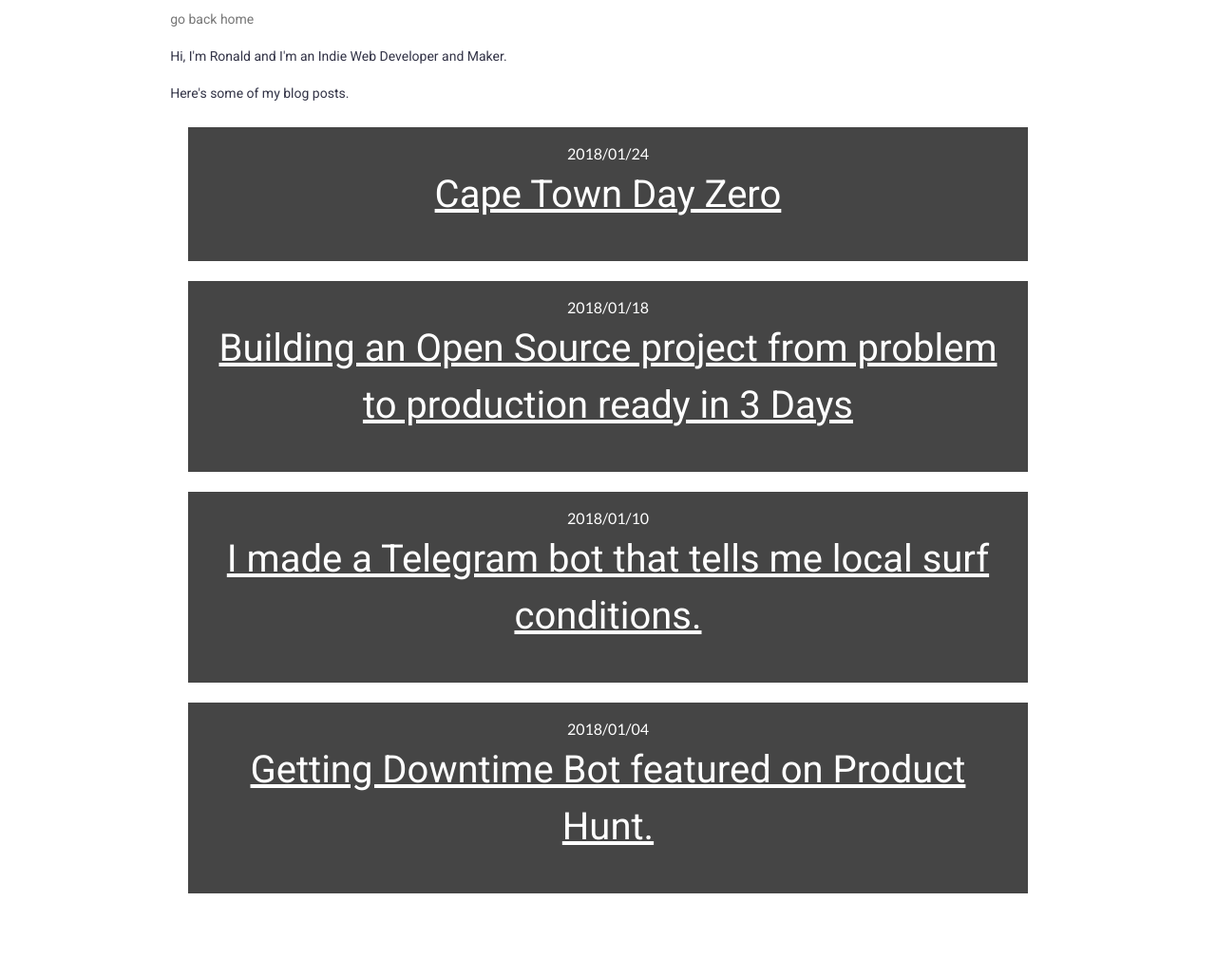
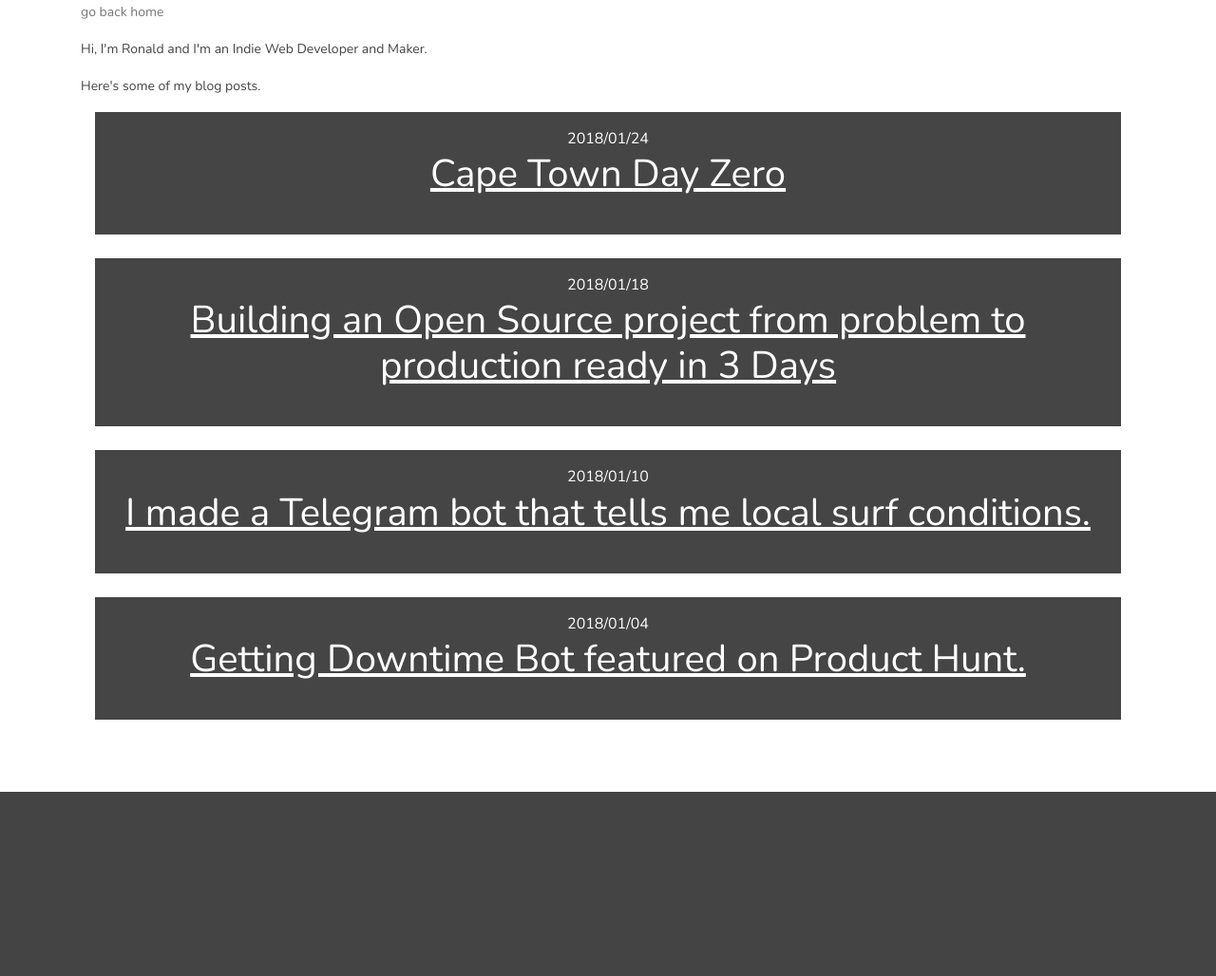
Before and after one commit to burgundy93/flaskblog, a Flask app: page /posts in a window 1280 px wide. Shown: the whole page at 95% size. After the commit the page ends 834 px from the top, so only its background shows below. Run offline with Flask 2, Linux system fonts and the light colour scheme; some libraries are stand-ins or nearby versions.

Commit message:
changed font and add bootstrap

```diff
--- a/static/css/main.css
+++ b/static/css/main.css
@@ -1,7 +1,7 @@
 /*HOME PAGE STYLE*/
 
 html {
-font-family: 'Roboto', sans-serif;
+font-family: 'Nunito', sans-serif;
 }
 
 .head-sect {
@@ -30,6 +30,7 @@ font-family: 'Roboto', sans-serif;
 	color: #000000e3;
 	text-align: center;
 	font-size: 2rem;
+    font-family: 'Nunito', sans-serif;
 }
 
 .profile-pic {
@@ -63,18 +64,21 @@ font-family: 'Roboto', sans-serif;
 .follow-text {
 	font-size: 1rem;
 	text-align: center;
+    font-family: 'Nunito', sans-serif;
 }
 
 .blog-head-text {
 	color: white;
 	text-align: center;
 	font-size: 2.5rem;
+    font-family: 'Nunito', sans-serif;
 }
 
 .time-tag {
 	color: white;
 	text-align: center;
 	font-size: 1rem;
+    font-family: 'Nunito', sans-serif;
 }
 time {
 	color: white;
@@ -127,6 +131,7 @@ time {
     -webkit-margin-end: 0px;
     color: white;
     text-align: center;
+    font-family: 'Nunito', sans-serif;
 }
 
 .blog-post-body {
@@ -138,6 +143,7 @@ time {
 .blog-post-time {
 	color: black;
 	text-align: center;
+    font-family: 'Nunito', sans-serif;
 }
 
 
@@ -147,12 +153,14 @@ time {
 	padding: 0 1rem;
     font-size: 1.7rem;
 	color: black;
+    font-family: 'Nunito', sans-serif;
 
 }
 
         @media (max-width:720px) {
             .blog-post-content{
                 font-size: 1rem;
+
 
             }
         }
@@ -230,6 +238,7 @@ time {
     cursor: pointer;
     float: left;
     text-decoration: none;
+    font-family: 'Nunito', sans-serif;
 }
 
 .creditBTN:hover {
--- a/static/css/texts.css
+++ b/static/css/texts.css
@@ -19,7 +19,7 @@ table, caption, tbody, tfoot, thead, tr, th, td {
     font-weight: inherit;
     font-style: inherit;
     font-size: 100%;
-    font-family: 'Roboto', sans-serif;
+    font-family: 'Nunito', sans-serif;
     vertical-align: baseline;
 }
 
--- a/templates/base.html
+++ b/templates/base.html
@@ -29,8 +29,10 @@ Peace!
         <meta name="description" content="Expressing my ideas in code 👨🏼‍💻 to fullfill my dreamline of sunshine ☀️ good waves 🌊 & pure stoke 😊. 안녕 👋">
           <meta name="viewport" content="width=device-width, initial-scale=1">
 <link rel="stylesheet" href="https://cdnjs.cloudflare.com/ajax/libs/font-awesome/4.7.0/css/font-awesome.min.css" />
-<link href="https://fonts.googleapis.com/css?family=Roboto" rel="stylesheet">
-    <link rel="stylesheet" href="/static/css/simple-grid.css" type="text/css" />
+{#<link href="https://fonts.googleapis.com/css?family=Roboto" rel="stylesheet">#}
+{#    <link rel="stylesheet" href="/static/css/simple-grid.css" type="text/css" />#}
+    <link href="https://fonts.googleapis.com/css?family=Nunito" rel="stylesheet">
+    <link rel="stylesheet" href="https://maxcdn.bootstrapcdn.com/bootstrap/4.0.0/css/bootstrap.min.css" integrity="sha384-Gn5384xqQ1aoWXA+058RXPxPg6fy4IWvTNh0E263XmFcJlSAwiGgFAW/dAiS6JXm" crossorigin="anonymous">
         <link rel="stylesheet" href="/static/css/texts.css" type="text/css" />
     <link rel="stylesheet" href="/static/css/main.css" type="text/css" />
         <link rel="icon" type="image/gif" href="/static/img/favicon.gif" />
@@ -52,7 +54,12 @@ Peace!
 </script>
 <script src="https://cdnjs.cloudflare.com/ajax/libs/jquery/3.2.1/jquery.min.js"></script>
 <script src="https://cdnjs.cloudflare.com/ajax/libs/jquery-timeago/1.6.1/jquery.timeago.min.js"></script>
+
+<script src="https://cdnjs.cloudflare.com/ajax/libs/popper.js/1.12.9/umd/popper.min.js" integrity="sha384-ApNbgh9B+Y1QKtv3Rn7W3mgPxhU9K/ScQsAP7hUibX39j7fakFPskvXusvfa0b4Q" crossorigin="anonymous"></script>
+<script src="https://maxcdn.bootstrapcdn.com/bootstrap/4.0.0/js/bootstrap.min.js" integrity="sha384-JZR6Spejh4U02d8jOt6vLEHfe/JQGiRRSQQxSfFWpi1MquVdAyjUar5+76PVCmYl" crossorigin="anonymous"></script>
+
 <script type="text/javascript">
+
     jQuery(document).ready(function() {
   jQuery("time.timeago").timeago();
 });
```
